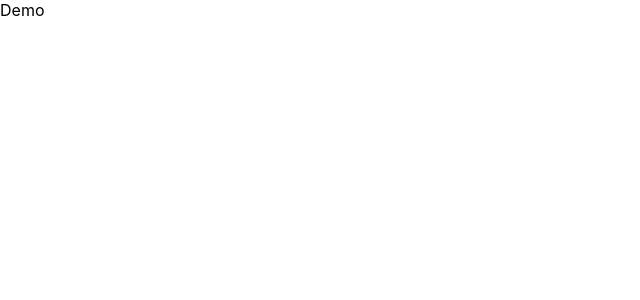
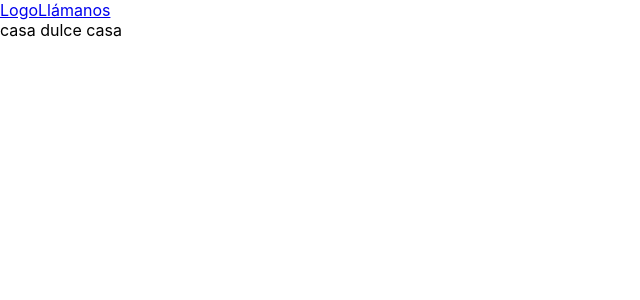
Before and after one commit to jhosmar26/Rimac, a React (Create React App) app: page /home in a window 1280 px wide. Shown: the top 300 px of the page, without its empty margins (0-640 px from the left). Built offline with nearby package versions, Linux system fonts and the light colour scheme.

Commit message:
add react router dom

```diff
--- a/package.json
+++ b/package.json
@@ -9,6 +9,7 @@
     "node-sass": "4.14.1",
     "react": "^17.0.2",
     "react-dom": "^17.0.2",
+    "react-router-dom": "^5.3.0",
     "react-scripts": "4.0.3",
     "web-vitals": "^1.0.1"
   },
--- a/src/App.js
+++ b/src/App.js
@@ -1,12 +1,35 @@
 import './App.scss';
+import {
+  BrowserRouter as Router,
+  Switch,
+  Route,
+  Link,
+  Redirect
+} from "react-router-dom";
 
 function App() {
   return (
-    <div className="App">
-      <header className="App-header test">
-        Demo
-      </header>
-    </div>
+    <Router>
+      <div className="App">
+        <header className="App-header test">
+          <Link to="/home">
+            Logo
+          </Link>
+          <Link to="/contact">Llámanos</Link>
+        </header>
+        <Switch>
+          <Route path="/home">
+            casa dulce casa
+          </Route>
+          <Route path="/contact">
+            llama porfavor
+          </Route>
+          <Route exact path="/">
+            <Redirect to="/home"></Redirect>
+          </Route>
+        </Switch>
+      </div>
+    </Router>
   );
 }
 
```
Also changed, not shown: 1 other file (tests, documents, lock files or other folders).
